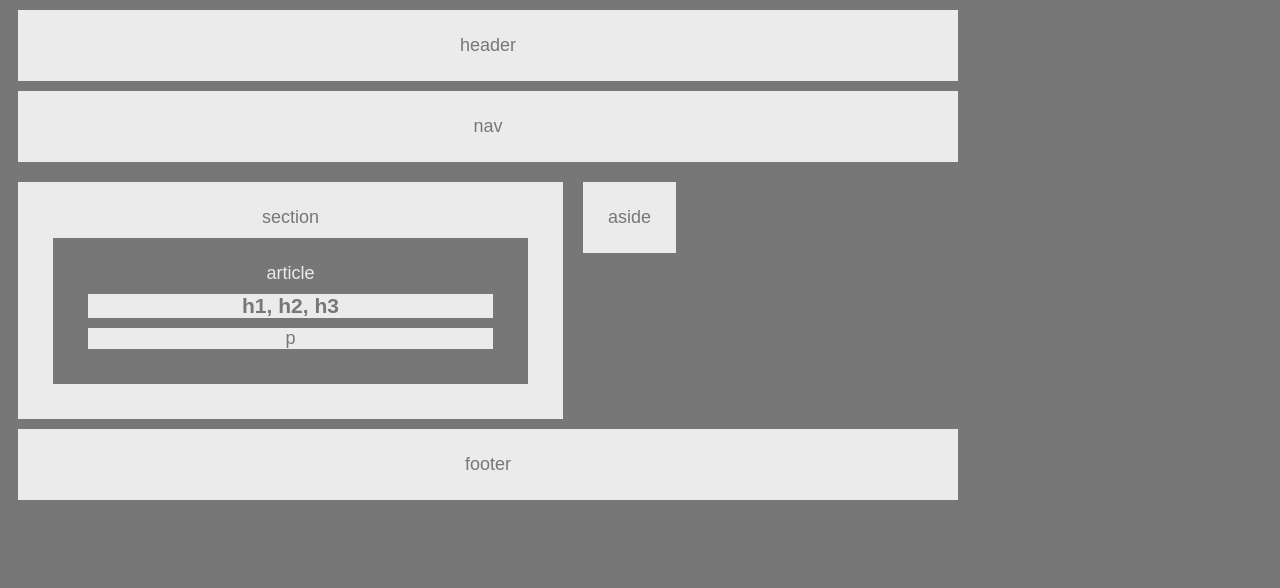
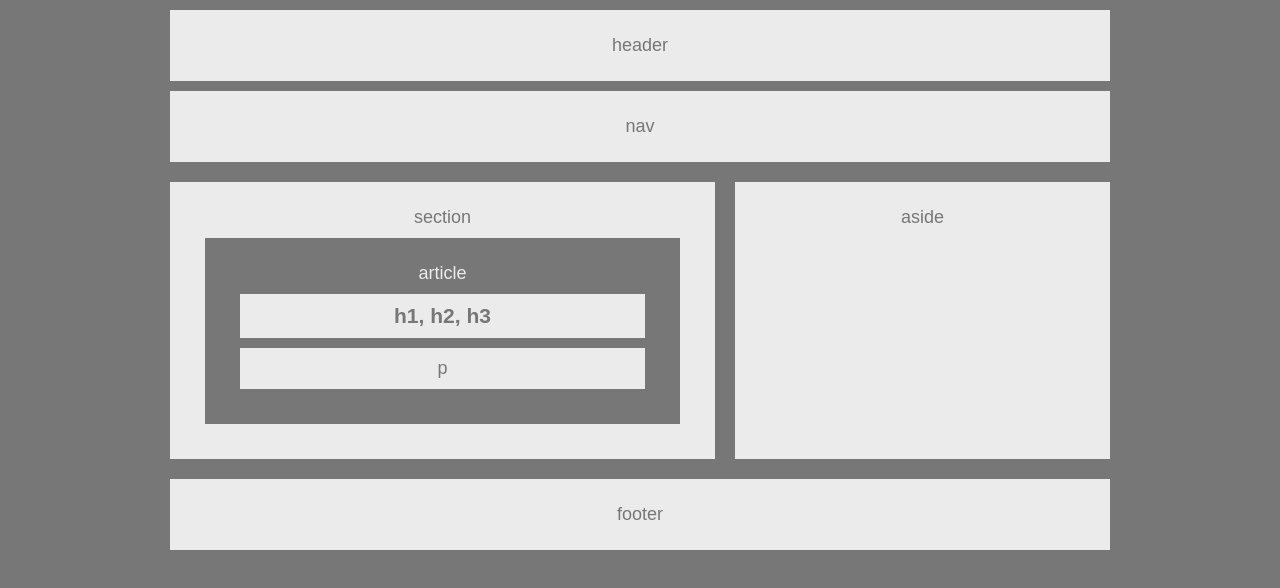
Before and after one commit to dev-mev/HW-Wireframe, a plain HTML site: page index.html in a window 1280 px wide. Drawn offline with Linux system fonts and the light colour scheme.

Commit message:
complete wireframe

```diff
--- a/index.html
+++ b/index.html
@@ -8,17 +8,15 @@
     <body>
         <header>header</header>
         <nav>nav</nav>
-
-
+                <div class="container">
                     <section>section
                         <article>article
                             <h1>h1, h2, h3</h1>
                             <p>p</p>
                         </article>
                     </section>
-
-
                     <aside>aside</aside>
+                </div>
         <footer>footer</footer>
     </body>
 </html>
--- a/style.css
+++ b/style.css
@@ -4,7 +4,8 @@ body {
     background: #777;
     width: 960px;
     font-size: 18px;
-    text-align: center
+    text-align: center;
+    margin: auto;
 }
 
 header, nav, section, aside, footer {
@@ -14,14 +15,11 @@ header, nav, section, aside, footer {
 }
 
 section {
-    width: 495px;
-    display: block;
-    float: left;
+    flex: 0 0 495px;
 }
 
 aside {
-    display: block;
-    float: left;
+    flex: 1 1 0;
 }
 
 footer {
@@ -39,4 +37,9 @@ h1, p {
     color: #777;
     background: #ebebeb;
     margin: 10px;
+    padding: 10px;
 }
+
+.container{
+    display: flex;
+}
```
Lines whose indentation alone changed are shown as unchanged.
